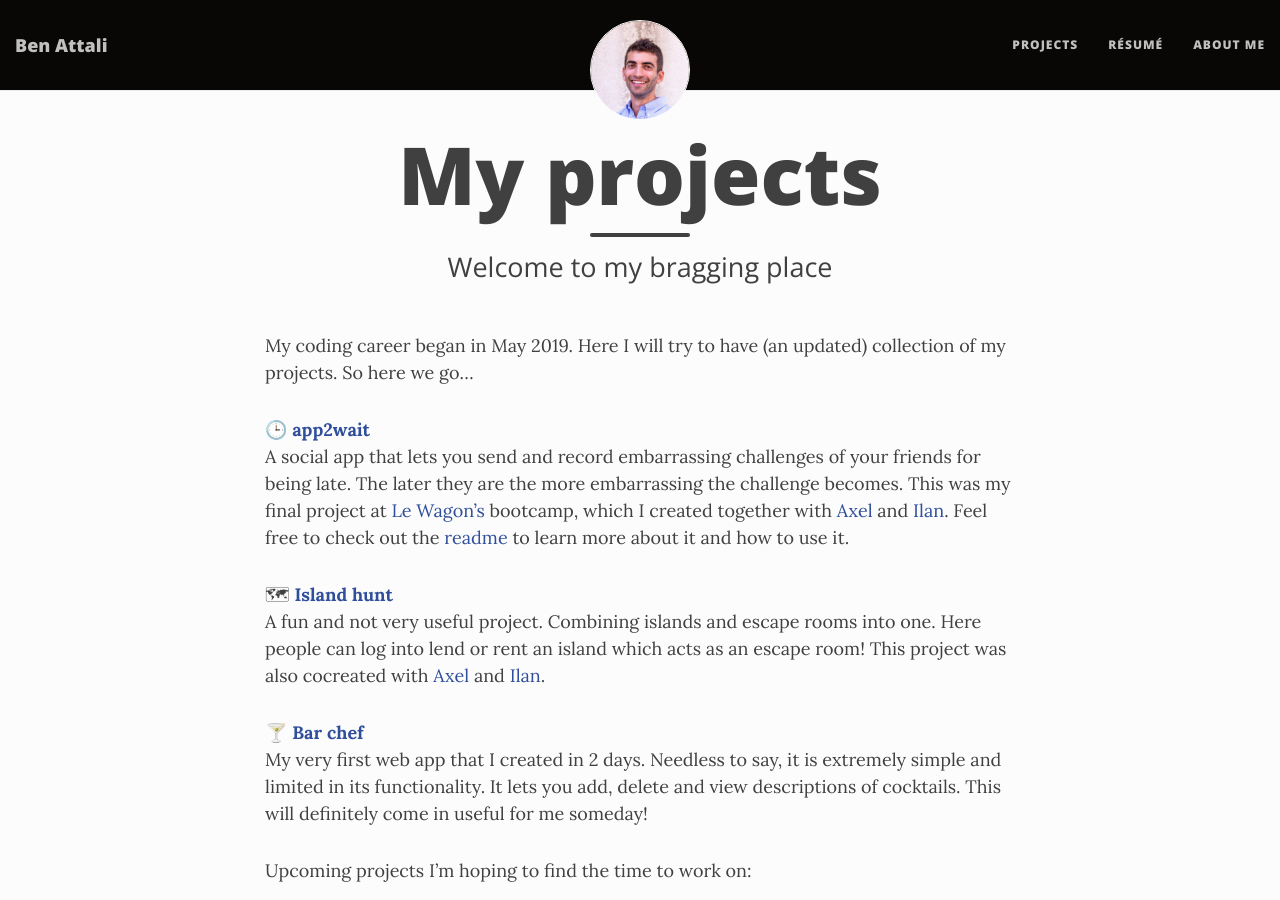
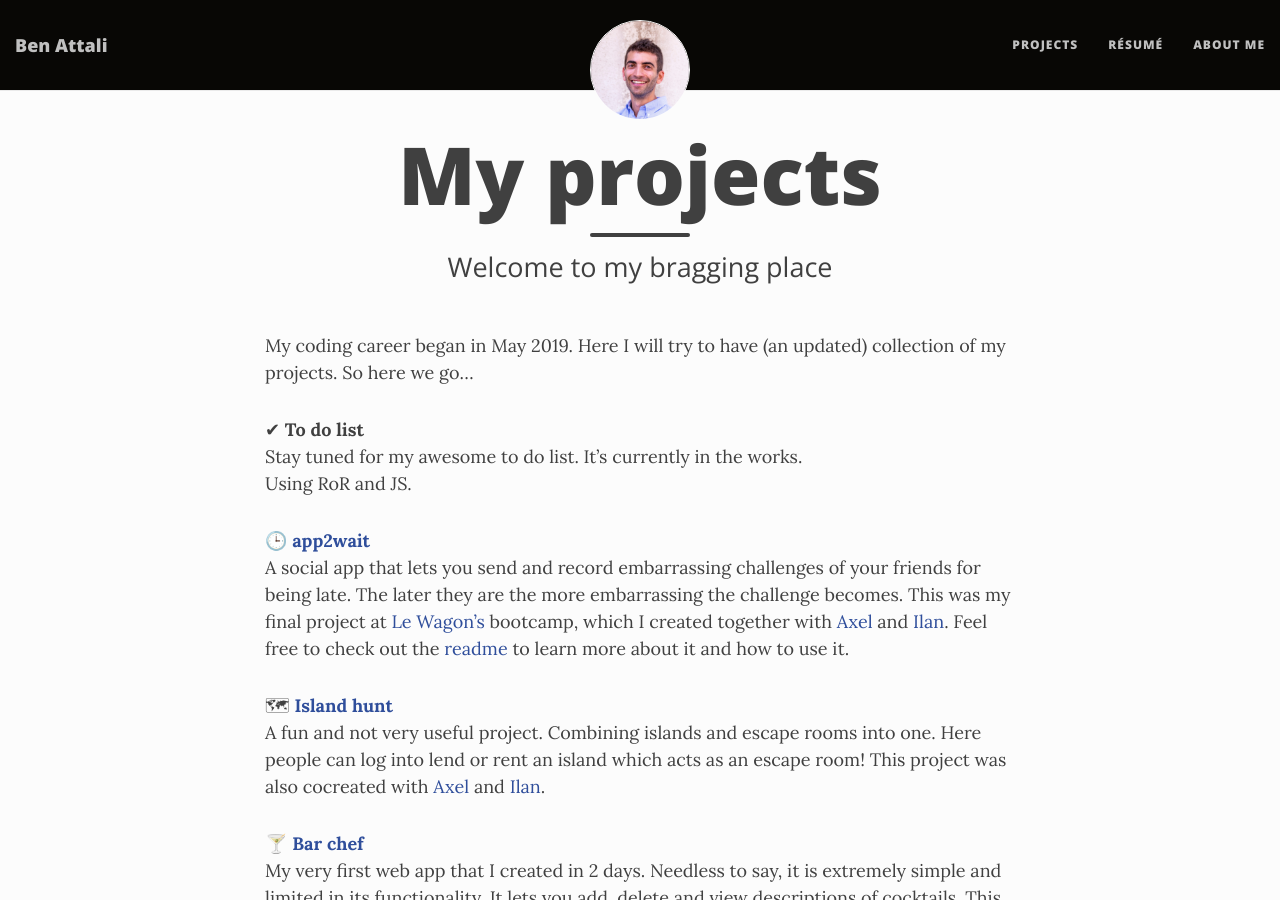
Before and after one commit to benattali/benattali.github.io, a Jekyll site: the page built from projects.md, in a window 1280 px wide and 900 px high. Built offline with Jekyll 4.4.1, drawn with Linux system fonts in a browser that asks for light colours; nearby versions of some CDN libraries.

Commit message:
Update projects.md

```diff
--- a/projects.md
+++ b/projects.md
@@ -6,6 +6,10 @@ comments: true
 ---
 
 My coding career began in May 2019. Here I will try to have (an updated) collection of my projects. So here we go...
+
+✔ **To do list**
+  Stay tuned for my awesome to do list. It's currently in the works.
+  Using RoR and JS.
 
 🕒 [**app2wait**](https://www.app2wait.com/)
   A social app that lets you send and record embarrassing challenges of your friends for being late. The later they are the more embarrassing the challenge becomes. This was my final project at [Le Wagon's](https://www.lewagon.com/program) bootcamp, which I created together with [Axel](https://github.com/AxelResnik) and [Ilan](https://github.com/Ilansz). Feel free to check out the [readme](https://github.com/benattali/app2wait) to learn more about it and how to use it.
```
